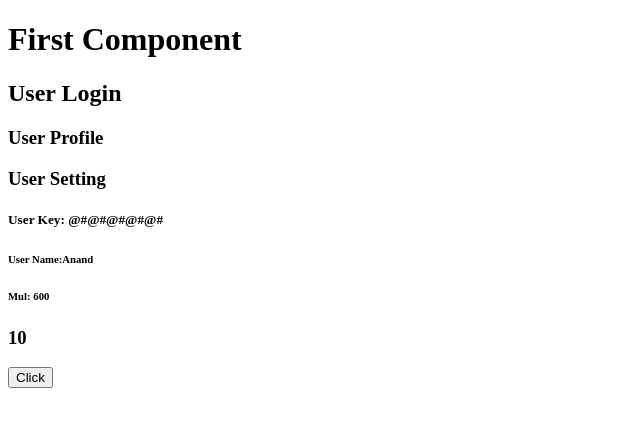
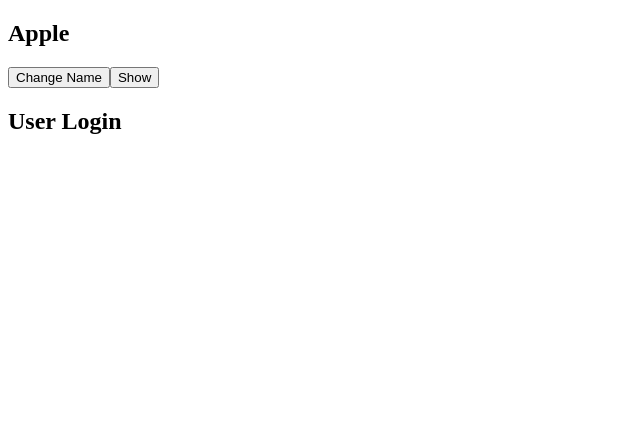
Before and after one commit to anand9698/reacts-tuts, a React (Vite) app: page / in a window 1280 px wide. Shown: the top 426 px of the page, without its empty margins (0-640 px from the left). Built offline with nearby package versions, Linux system fonts and the light colour scheme.

Commit message:
State in react

```diff
--- a/src/App.jsx
+++ b/src/App.jsx
@@ -1,33 +1,33 @@
-import UserLogin, {Profile, Setting, UserKey} from "./UserLogin";
+import { useState } from "react";
+import UserLogin from "./UserLogin";
 
 function App(){
-  const name = "Anand"
-  let x = 20
-  let y = 30
 
-  function operation(a,b,op){
-    if(op=="+"){
-      return a+b;
-    }else if(op=="-"){
-      return a-b
-    }else{
-      return a*b
-    }
+  const [fruit, setFruit] = useState("Apple")
+
+  const change=()=>{
+    setFruit("Banana")
   }
+
+  const showB=()=>{
+    setShow(!show)
+  }
+
+const [show, setShow]=useState(true)
+
   return(
     <div>
-      <h1>First Component</h1>
-      <UserLogin/>
-      <Profile/>
-      <Setting/>
 
-      <h5>User Key: {UserKey} </h5>
-      <h6>User Name:{name?name:"User Not Found"}</h6>
-      <h6>Mul: {x*y}</h6>
+    <h2>{fruit}</h2>
 
-      <h3>{operation(2,5,"")}</h3>
+    <button onClick={change}>Change Name</button>
 
-      <button onClick={() => alert("Hello")}>Click</button>
+    <button onClick={showB}>Show</button>
+
+    {
+        show? <UserLogin/> : null
+     }
+
     </div>
   )
 }
--- a/src/UserLogin.jsx
+++ b/src/UserLogin.jsx
@@ -1,23 +1,13 @@
+import { useState } from "react";
+
 function UserLogin(){
+
     return(
         <div>
             <h2>User Login</h2>
+
         </div>
     )
 }
 
 export default UserLogin;
-
-export function Profile(){
-    return(
-        <h3>User Profile</h3>
-    )
-}
-
-export function Setting(){
-    return(
-        <h3>User Setting</h3>
-    )
-}
-
-export const UserKey="@#@#@#@#@#"
```
